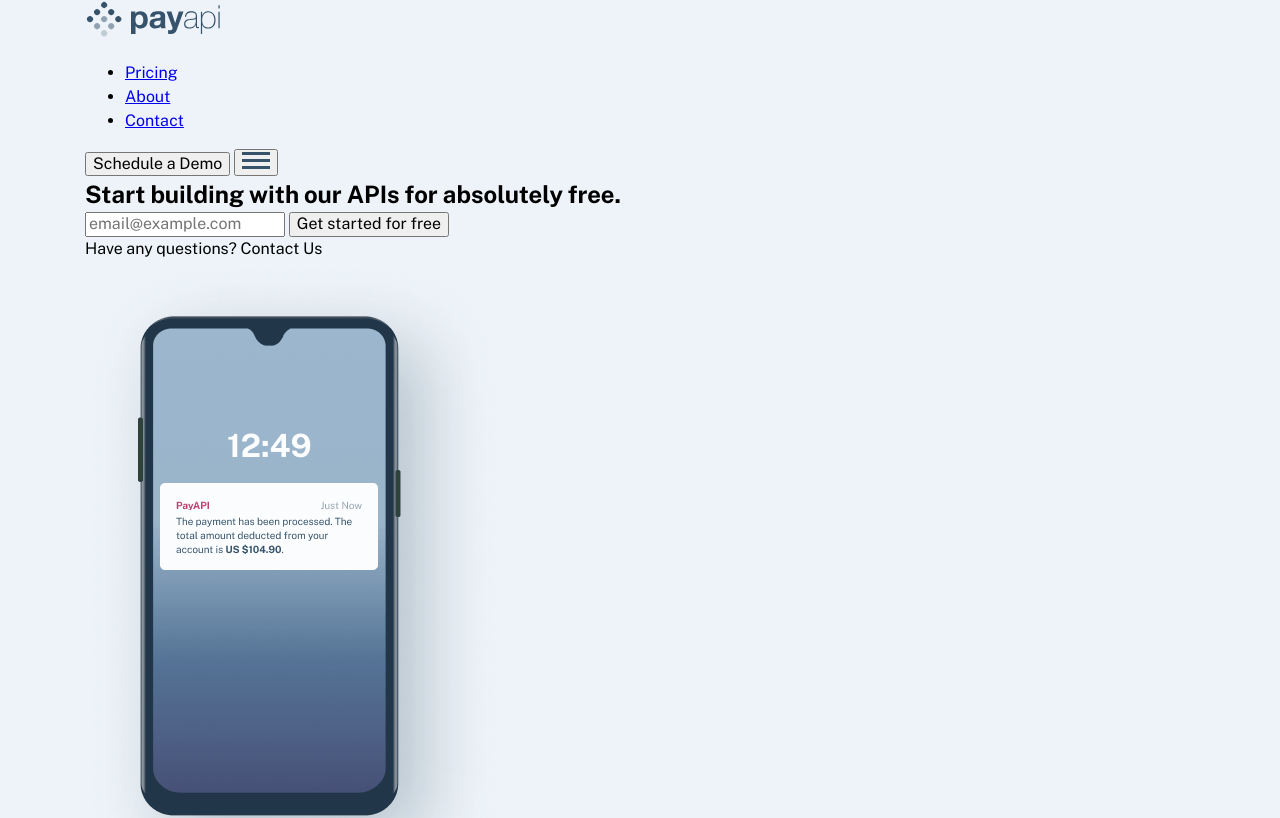
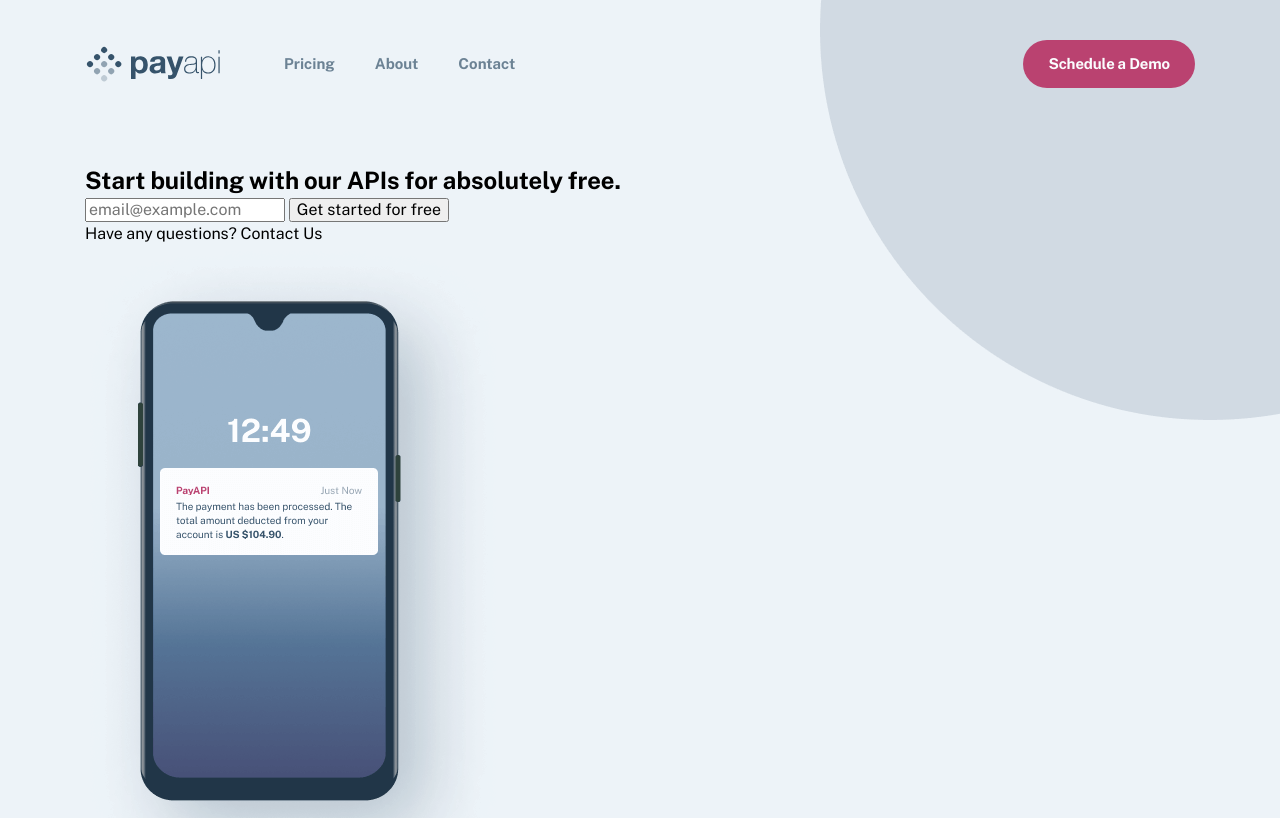
Before and after one commit to Jasurbek03/imtiho-2oy, a plain HTML site: page index.html in a window 1280 px wide. Shown: the top 818 px of the page. Drawn offline with Linux system fonts and the light colour scheme; files whose address does not match are found by name.

Commit message:
Add header styles

```diff
--- a/scss/_general.scss
+++ b/scss/_general.scss
@@ -17,6 +17,10 @@ body {
   font-family: "Public Sans", "Arial", sans-serif;
   font-size: 16px;
   line-height: 1.5;
+  background-image: url(../img/bg-img-hero.png);
+  background-repeat: no-repeat;
+  background-size: 780px 780px;
+  background-position: calc(50% - -570px) -360px;
 }
 
 h2, h3, h4, p, blockquote {
--- a/scss/_mixins.scss
+++ b/scss/_mixins.scss
@@ -9,7 +9,6 @@
   font-size: $font-size;
   line-height: $line-height;
   color: $color;
-  justify-content: space-between;
 }
 
 @mixin list-nostyle() {
--- a/scss/blocks/_blocks-all.scss
+++ b/scss/blocks/_blocks-all.scss
@@ -2,3 +2,4 @@
 @import "container";
 @import "logo";
 @import "navbar";
+@import "header";
--- a/scss/blocks/_header.scss
+++ b/scss/blocks/_header.scss
@@ -0,0 +1,41 @@
+.header__inner {
+  margin-top: 40px;
+  margin-bottom: 74px;
+  @include flex(center, space-between);
+}
+
+.header__box {
+  @include flex(center, space-between);
+  display: flex;
+  align-items: center;
+}
+
+.header__btn {
+  padding: 15px 25px;
+  font-weight: 700;
+  font-size: 15px;
+  line-height: 18px;
+  color: $water-white;
+  border: transparent;
+  background-color: $dark-pink;
+  border-radius: 24px;
+  transition: background-color, 0.5s ease;
+  letter-spacing: -0.115385px;
+  &:hover {
+    transform: scale(1.2);
+  }
+  &:active {
+    background-color: $charm-pink;
+  }
+}
+
+.header__gam-btn {
+  display: none;
+  border: none;
+  background-color: transparent;
+}
+
+.header__gam-img {
+  width: 28px;
+  height: 17px;
+}
--- a/scss/blocks/_logo.scss
+++ b/scss/blocks/_logo.scss
@@ -0,0 +1,13 @@
+.site-logo {
+  display: inline-block;
+  &:hover .site-logo__img {
+    transform: scale(1.2);
+  }
+}
+
+.site-logo__img {
+  display: block;
+  width: 135px;
+  height: 38px;
+  transition: transform 0.5s ease;
+}
--- a/scss/blocks/_navbar.scss
+++ b/scss/blocks/_navbar.scss
@@ -0,0 +1,24 @@
+.nav {
+  margin-left: 64px;
+}
+
+.nav__list {
+  @include flex(center, space-between);
+  @include list-nostyle;
+}
+
+.nav__item ~ .nav__item {
+  margin-left: 40px;
+}
+
+.nav__link {
+  @include linkStyle(none, 15px, 18px, $sj-blue);
+  font-weight: 700;
+  opacity: 0.7;
+  &:hover {
+    opacity: 0.4;
+  }
+  &:active {
+    opacity: 1;
+  }
+}
```
Also changed, not shown: css/main.css, css/main.min.css.
